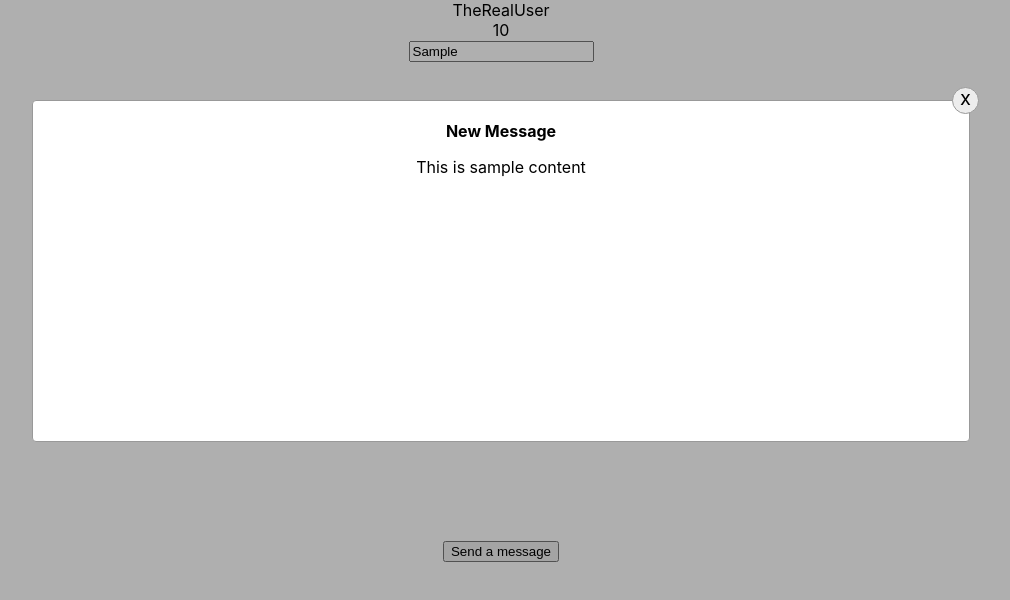
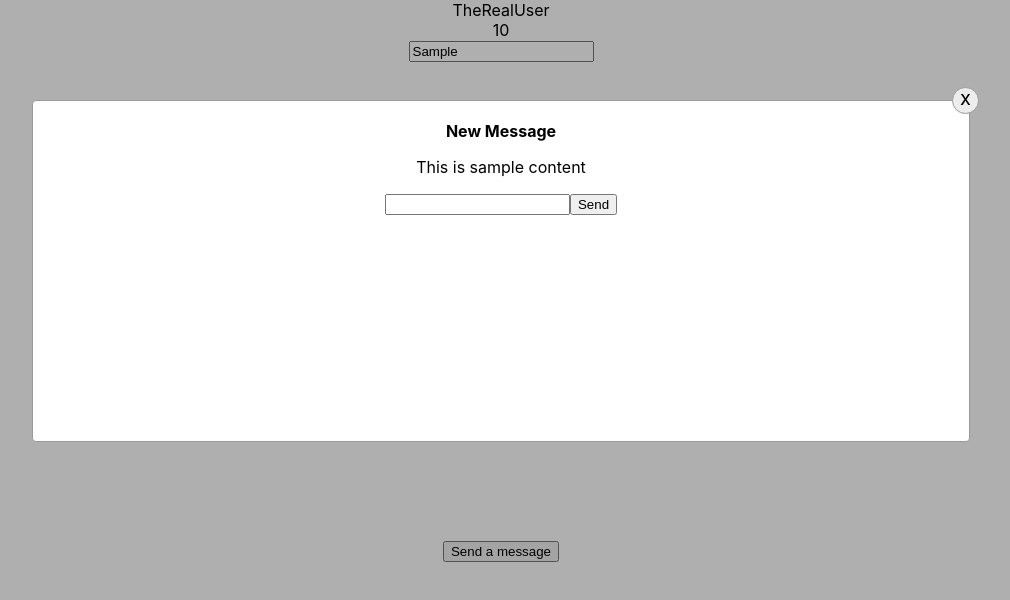
Before and after one commit to CharlotteW923/good-neighbor-tokens, a React (Create React App) app in the folder good-neighbor-tokens/: page / in a window 1280 px wide. Both pictures are taken after typing "Sample" into the empty fields and a click on the button "Send a message". Shown: the top 600 px of the page, without its empty margins (139-1149 px from the left). Built offline with nearby package versions, Linux system fonts and the light colour scheme.

Commit message:
Added text box inside popup window

```diff
--- a/good-neighbor-tokens/src/Popup.js
+++ b/good-neighbor-tokens/src/Popup.js
@@ -1,11 +1,27 @@
-import React from "react";
+import React, {useState} from "react";
 
 const Popup = props => {
+    const[data,setData] = useState(null);
+    const [print,setPrint]=useState(false);
+    function getData(val){
+        setData(val.target.value)
+        setPrint(false)
+        console.warn(val.target.value)
+    }
+
     return (
         <div className="popup-box">
             <div className="box">
                 <span className="close-icon" onClick={props.handleClose}>x</span>
                 {props.content}
+                <div className = "TextBox">{
+                    print?
+                    <h2>Message sent</h2>
+                    :null
+                }
+                <input type = "text" onChange={getData}/>
+                <button onClick={()=>setPrint(true)}>Send</button>
+                </div>
             </div>
         </div>
     );
--- a/good-neighbor-tokens/src/SearchFeature.js
+++ b/good-neighbor-tokens/src/SearchFeature.js
@@ -32,7 +32,7 @@ function SearchFeature(){
                 {isOpen && <Popup
                 content ={<>
                   <b>New Message</b>
-                  <p>This is sample content</p>
+                  <p></p>
                   </>}
 
                 handleClose = {togglePopup}/>}
```
